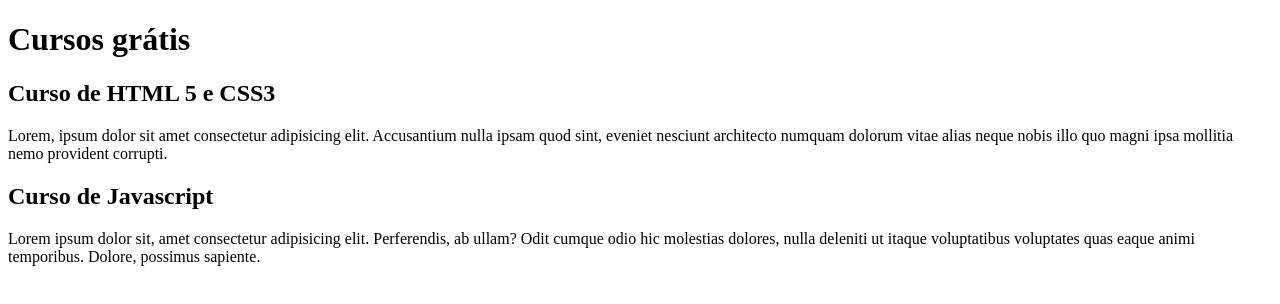
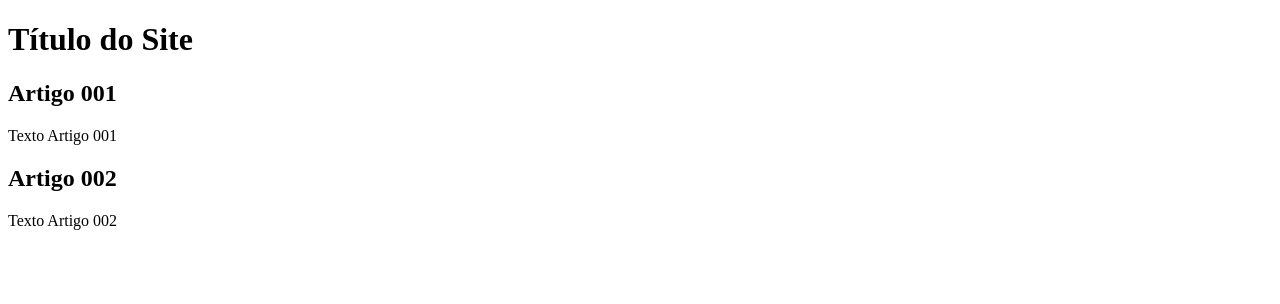
Before and after one commit to HenriqueButeco/projeto-site, a plain HTML site: page index.html in a window 1280 px wide. Drawn offline with Linux system fonts and the light colour scheme.

Commit message:
Update index.html

```diff
--- a/index.html
+++ b/index.html
@@ -8,16 +8,16 @@
 <body>
     <Main>
         <header>
-            <h1>Cursos grátis</h1>
+            <h1>Título do Site</h1>
         </header>
         <article>
-         <h2>Curso de HTML 5 e CSS3</h2>
-         <p>Lorem, ipsum dolor sit amet consectetur adipisicing elit. Accusantium nulla ipsam quod sint, eveniet nesciunt architecto numquam dolorum vitae alias neque nobis illo quo magni ipsa mollitia nemo provident corrupti.</p>
+         <h2>Artigo 001</h2>
+         <p>Texto Artigo 001</p>
         </article>
 
         <article>
-            <h2>Curso de Javascript</h2>
-            <p>Lorem ipsum dolor sit, amet consectetur adipisicing elit. Perferendis, ab ullam? Odit cumque odio hic molestias dolores, nulla deleniti ut itaque voluptatibus voluptates quas eaque animi temporibus. Dolore, possimus sapiente.</p>
+            <h2>Artigo 002</h2>
+            <p>Texto Artigo 002</p>
         </article>
     </Main>
 </body>
```
